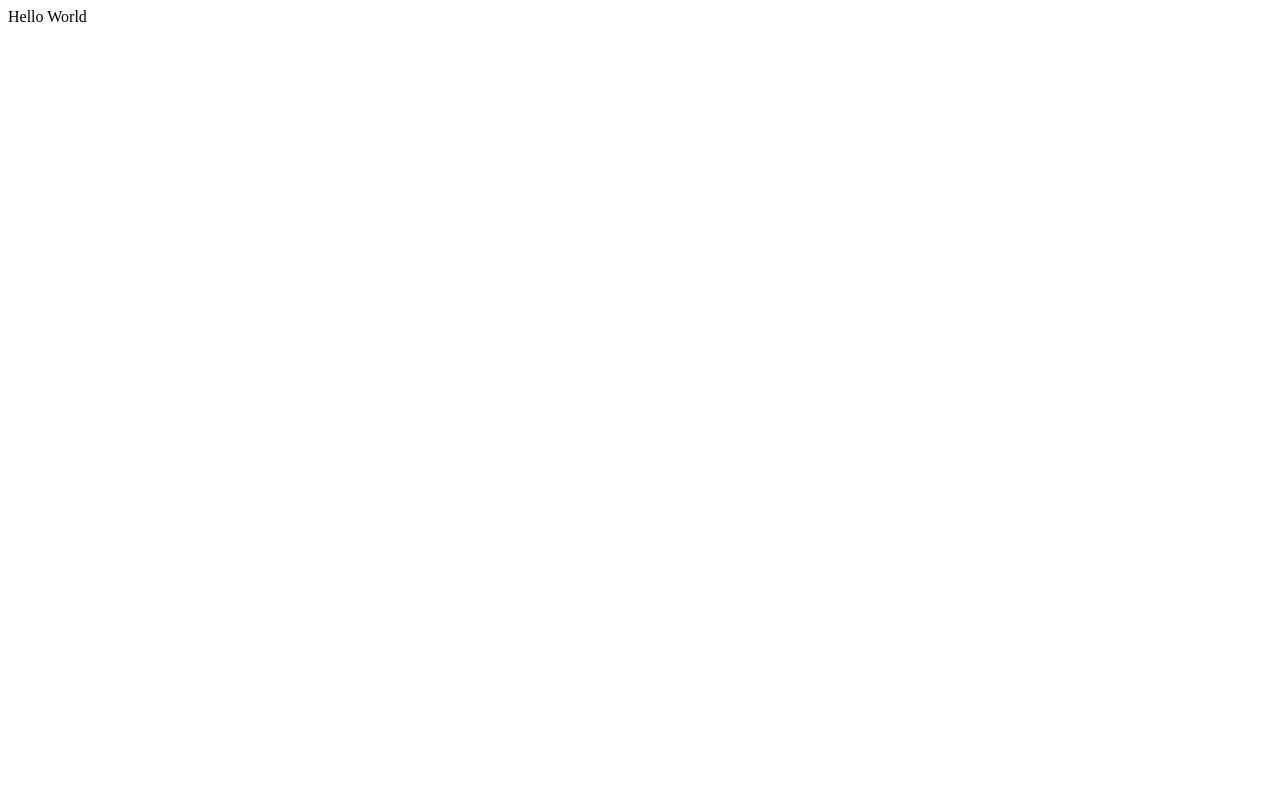
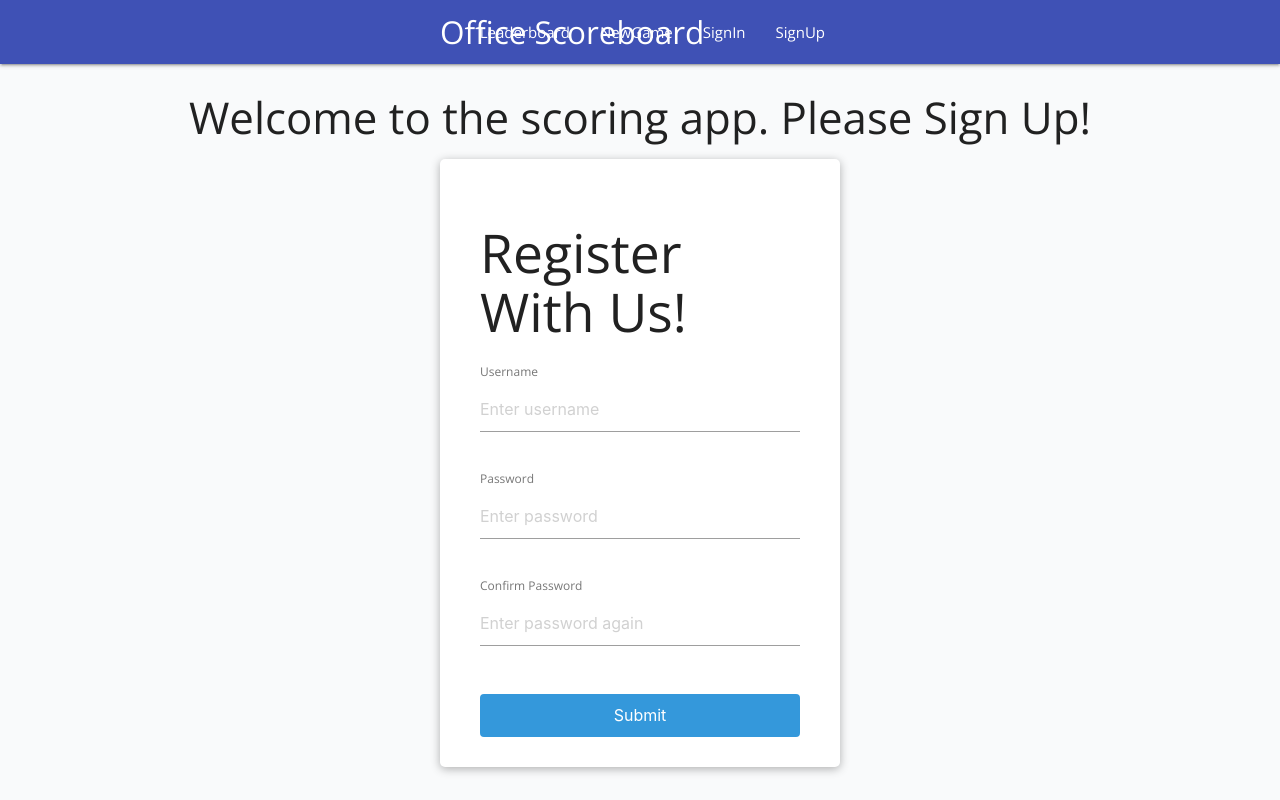
Before and after one commit to ProjectPikachu/officelabs-scorekeeper, a React app: page /SignUp in a window 1280 px wide. Built offline with nearby package versions, Linux system fonts and the light colour scheme.

Commit message:
Added App, NavBar, SignIn, SignUp, NewGame and Leaderboard components. Playing around with styling, not finished.

```diff
--- /dev/null
+++ b/client/App.js
@@ -0,0 +1,27 @@
+// All routing will happen here
+import React, { Component } from "react";
+import NavBar from "./Components/NavBar.jsx";
+import Leaderboard from "./Components/Leaderboard.jsx";
+import NewGame from "./Components/NewGame.jsx";
+import SignIn from "./Components/SignIn.jsx";
+import SignUp from "./Components/SignUp.jsx";
+import { BrowserRouter as Router, Route, Link } from "react-router-dom";
+
+// import { BrowserRouter as Router, Route, Link, Switch, Redirect } from 'react-router-dom';
+class App extends Component {
+  render() {
+    return (
+      <Router>
+        <div className="App">
+          <NavBar />
+          <Route exact path="/" component={Leaderboard} />
+          <Route path="/NewGame" component={NewGame} />
+          <Route path="/SignIn" component={SignIn} />
+          <Route path="/SignUp" component={SignUp} />
+        </div>
+      </Router>
+    );
+  }
+}
+
+export default App;
--- /dev/null
+++ b/client/Components/Leaderboard.jsx
@@ -0,0 +1,12 @@
+import React from "react";
+
+const Leaderboard = () => {
+  return (
+    <div className="container">
+      <h3 className="center">Leaderboard</h3>
+      <p>Hiiiiiiiiii</p>
+    </div>
+  );
+};
+
+export default Leaderboard;
--- /dev/null
+++ b/client/Components/NavBar.jsx
@@ -0,0 +1,27 @@
+import React from "react";
+import { Link } from "react-router-dom";
+
+const NavBar = () => {
+  return (
+    <nav className="nav-wrapper indigo">
+      <div className="container">
+        <a className="brand-logo left"> Office Scoreboard </a>
+        <ul className="right">
+          <li>
+            <Link to="/">Leaderboard</Link>
+          </li>
+          <li>
+            <Link to="/NewGame"> NewGame </Link>
+          </li>
+          <li>
+            <Link to="/SignIn"> SignIn</Link>
+          </li>
+          <li>
+            <Link to="/SignUp">SignUp</Link>
+          </li>
+        </ul>
+      </div>
+    </nav>
+  );
+};
+export default NavBar;
--- /dev/null
+++ b/client/Components/NewGame.jsx
@@ -0,0 +1,12 @@
+import React from "react";
+
+const NewGame = () => {
+  return (
+    <div className="container">
+      <h3 className="center">NewGame</h3>
+      <p>Enter Game Here</p>
+    </div>
+  );
+};
+
+export default NewGame;
--- /dev/null
+++ b/client/Components/SignIn.jsx
@@ -0,0 +1,14 @@
+import React from "react";
+
+
+
+const SignIn = () => {
+  return (
+    <div className="container">
+    <link rel="stylesheet" href="../Styling/Style.css" />
+      <h3 className="center">Please Sign In</h3>
+    </div>
+  );
+};
+
+export default SignIn;
--- /dev/null
+++ b/client/Components/SignUp.jsx
@@ -0,0 +1,37 @@
+import React from "react";
+import '../Styling/Style.css';
+
+const SignUp = () => {
+  return (
+    <div>
+      <h3 className="center">Welcome to the scoring app. Please Sign Up!</h3>
+      <div className="container">
+      <form id="form" class="form">
+        <h2>Register With Us!</h2>
+        <div className="form-control">
+          <label for="username">Username</label>
+          <input type="text" id="username" placeholder="Enter username" />
+          <small>Error message</small>
+        </div>
+        <div className="form-control">
+          <label for="password">Password</label>
+          <input type="text" id="password" placeholder="Enter password" />
+          <small>Error message</small>
+        </div>
+        <div className="form-control">
+          <label for="password2">Confirm Password</label>
+          <input
+            type="text"
+            id="password2"
+            placeholder="Enter password again"
+          />
+          <small>Error message</small>
+        </div>
+        <button>Submit</button>
+      </form>
+    </div>
+    </div>
+  );
+};
+
+export default SignUp;
--- /dev/null
+++ b/client/Styling/Style.css
@@ -0,0 +1,90 @@
+@import url("https://fonts.googleapis.com/css?family=Open+Sans&display=swap");
+
+:root {
+  --success-color: #2ecc71;;
+  --error-color: #d81b1b;
+}
+
+* {
+  box-sizing: border-box;
+}
+
+body {
+  background-color: #f9fafb;
+  font-family: "Open Sans", sans-serif;
+  /* display: flex; */
+  align-items: center;
+  justify-content: center;
+  min-height: 100vh;
+  margin: 0;
+}
+
+.container {
+  background-color: #fff;
+  border-radius: 5px;
+  box-shadow: 0 2px 10px rgba(0, 0, 0, 0.3);
+  width: 400px;
+}
+.form {
+  padding: 30px 40px;
+}
+
+
+.form-control {
+  margin-bottom: 10px;
+  padding-bottom: 20px;
+  position: relative;
+}
+
+.form-control label {
+  color: #777;
+  display: block;
+  margin-bottom: 5px;
+}
+
+.form-control input {
+  border: 2px solid #f0f0f0;
+  border-radius: 4px;
+  display: block;
+  width: 100%;
+  padding: 10px;
+  font-size: 14px;
+}
+
+.form-control input:focus {
+  outline: 0;
+  border-color: #777;
+}
+
+.form-control.success input {
+  border-color: var(--success-color);
+}
+
+.form-control.error input {
+  border-color: var(--error-color);
+}
+
+.form-control small {
+  color: var(--error-color);
+  position: absolute;
+  bottom: 0;
+  left: 0;
+  visibility: hidden;
+}
+
+.form-control.error small {
+  visibility: visible;
+}
+
+.form button {
+  cursor: pointer;
+  background-color: #3498db;
+  border: 2px solid #3498db;
+  border-radius: 4px;
+  color: #fff;
+  display: block;
+  font-size: 16px;
+  padding: 10px;
+  margin-top: 20px;
+  width: 100%;
+}
--- a/client/index.jsx
+++ b/client/index.jsx
@@ -1,12 +1,8 @@
 /* eslint-disable no-undef */
 
-import React from 'react';
-import { render } from 'react-dom';
+import React from "react";
+import { render } from "react-dom";
+import App from "./App.js";
 // import App from './components/App';
 
-render(
-  <div>
-    Hello World
-  </div>,
-  document.getElementById('root'),
-);
+render(<App />, document.getElementById("root"));
--- a/index.html
+++ b/index.html
@@ -1,10 +1,25 @@
 <html>
   <head>
     <meta charset="UTF-8" />
+    <!--Import Google Icon Font-->
+    <link
+      href="https://fonts.googleapis.com/icon?family=Material+Icons"
+      rel="stylesheet"
+    />
+    <!-- Compiled and minified CSS -->
+    <link
+      rel="stylesheet"
+      href="https://cdnjs.cloudflare.com/ajax/libs/materialize/1.0.0/css/materialize.min.css"
+    />
+    <!-- Compiled and minified JavaScript -->
+    <script src="https://cdnjs.cloudflare.com/ajax/libs/materialize/1.0.0/js/materialize.min.js"></script>
     <title>Officelabs Scorekeeper</title>
   </head>
   <body>
-    <div id="root"></div>
+
+      <div id="root"></div>
+
+
     <script src="build/bundle.js"></script>
   </body>
 </html>
--- a/package.json
+++ b/package.json
@@ -33,7 +33,8 @@
     "node": "^13.6.0",
     "pg": "^7.17.1",
     "react": "^16.12.0",
-    "react-dom": "^16.12.0"
+    "react-dom": "^16.12.0",
+    "react-router-dom": "^5.1.2"
   },
   "jest": {
     "testEnvironment": "node",
--- a/webpack.config.js
+++ b/webpack.config.js
@@ -1,12 +1,12 @@
-const path = require('path');
+const path = require("path");
 
 module.exports = {
-  entry: './client/index.jsx',
+  entry: "./client/index.jsx",
   mode: process.env.NODE_ENV,
   output: {
-    path: path.resolve(__dirname, 'build'),
-    publicPath: '/build/',
-    filename: 'bundle.js',
+    path: path.resolve(__dirname, "build"),
+    publicPath: "/build/",
+    filename: "bundle.js"
   },
   module: {
     rules: [
@@ -14,24 +14,24 @@ module.exports = {
         test: /\.jsx?$/,
         exclude: /(node_modules)/,
         use: {
-          loader: 'babel-loader',
+          loader: "babel-loader",
           options: {
-            presets: ['@babel/preset-env', '@babel/preset-react'],
-          },
-        },
+            presets: ["@babel/preset-env", "@babel/preset-react"]
+          }
+        }
       },
       {
         test: /\.css$/i,
-        use: ['style-loader', 'css-loader'],
-      },
-    ],
+        use: ["style-loader", "css-loader"]
+      }
+    ]
   },
   devServer: {
     hot: true,
     compress: true,
     port: 8080,
     proxy: {
-      '/api/**': 'http://localhost:3000',
-    },
-  },
+      "/api/**": "http://localhost:3000"
+    }
+  }
 };
```
Also changed, not shown: 1 other file (tests, documents, lock files or other folders).
